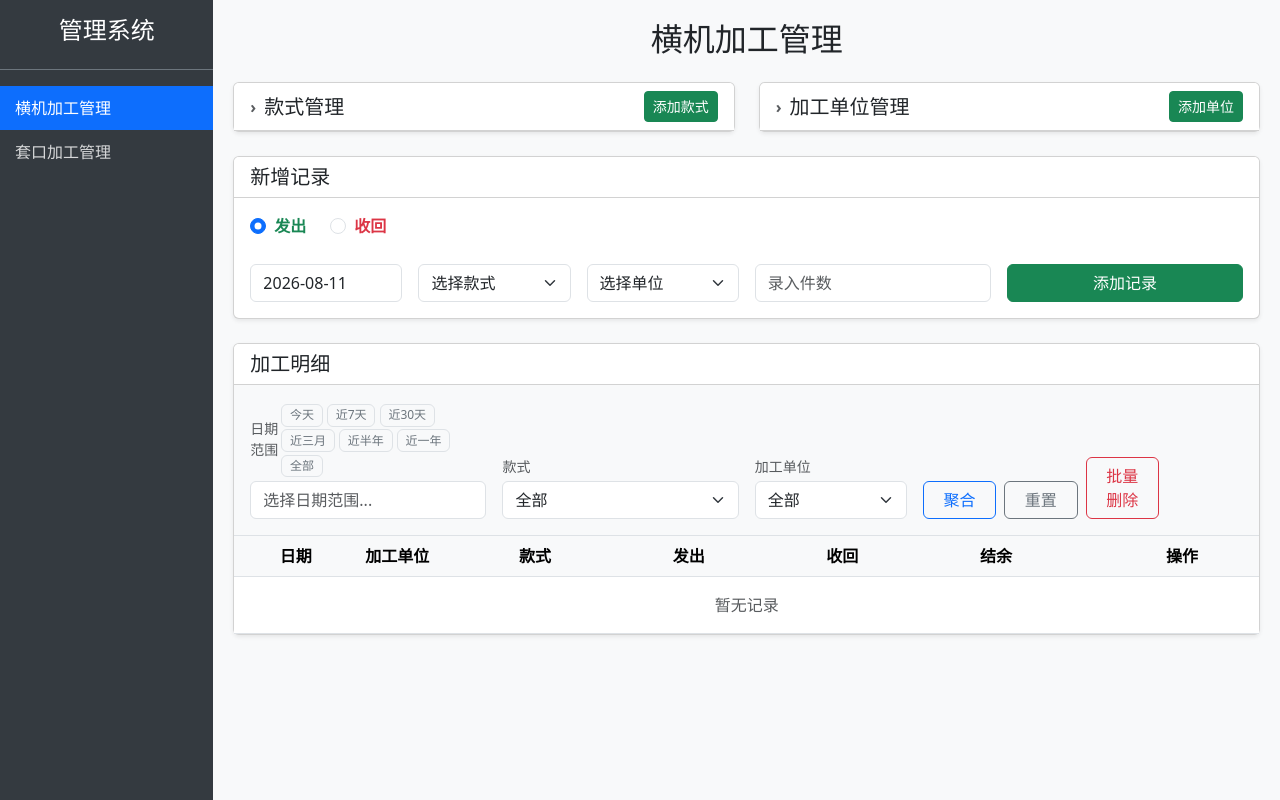
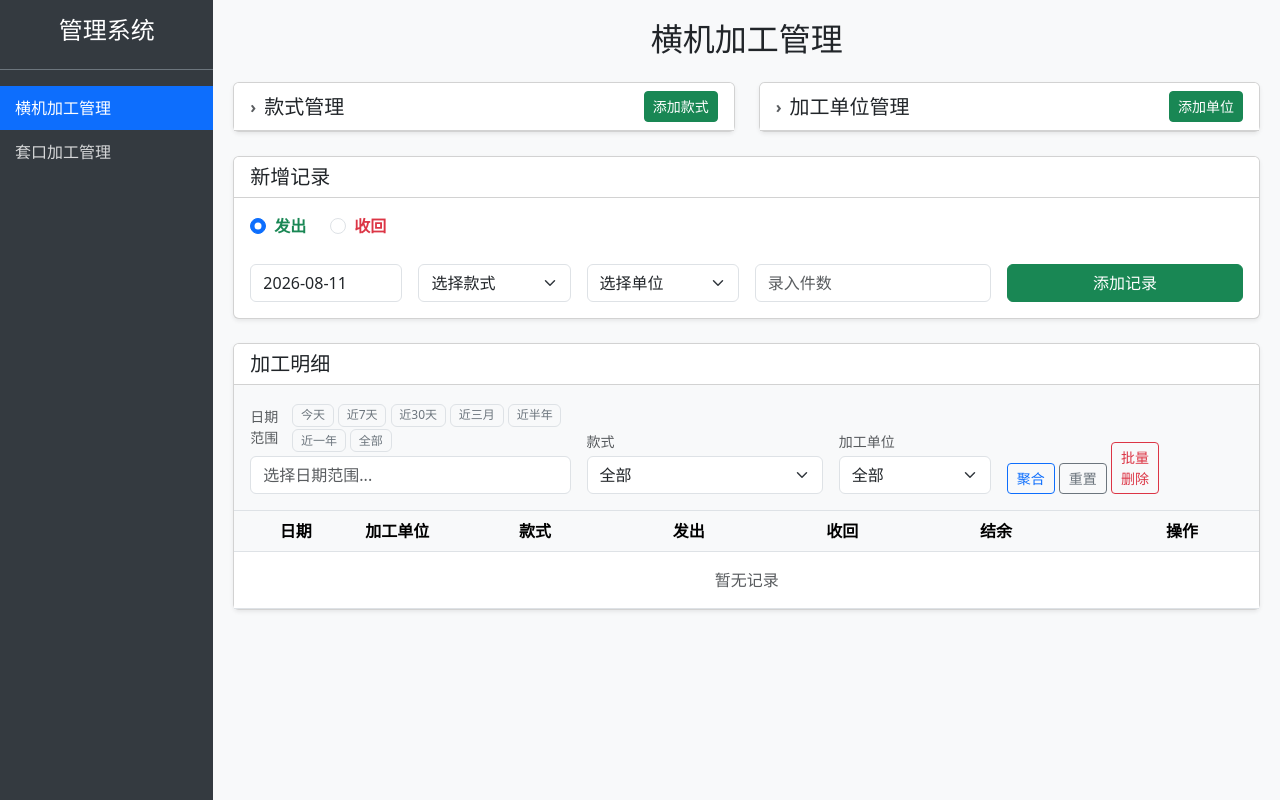
Before and after one commit to ruoruoliu/product-record-manager, a Flask app: page / in a window 1280 px wide. Run offline with Flask 3, Linux system fonts and the light colour scheme; some libraries are stand-ins or nearby versions.

Commit message:
fix: 款式/加工单位改名仅级联本模块记录，按钮缩小避免日期标签换行

```diff
--- a/app.py
+++ b/app.py
@@ -360,11 +360,6 @@ def hengji_edit_style():
         # Cascading rename in records
         if old_name != name:
             HengjiRecord.query.filter_by(style_name=old_name).update({'style_name': name})
-            TaokouRecord.query.filter_by(style_name=old_name).update({'style_name': name})
-            # Sync taokou style table too
-            tk_style = TaokouStyle.query.filter_by(name=old_name).first()
-            if tk_style:
-                tk_style.name = name
         db.session.commit()
         flash('款式修改成功', 'success')
     else:
@@ -405,10 +400,6 @@ def hengji_edit_unit():
         unit.name = name
         if old_name != name:
             HengjiRecord.query.filter_by(processing_unit=old_name).update({'processing_unit': name})
-            TaokouRecord.query.filter_by(processing_unit=old_name).update({'processing_unit': name})
-            tk_unit = TaokouProcessingUnit.query.filter_by(name=old_name).first()
-            if tk_unit:
-                tk_unit.name = name
         db.session.commit()
         flash('加工单位修改成功', 'success')
     else:
@@ -814,10 +805,6 @@ def taokou_edit_style():
         style.name = name
         if old_name != name:
             TaokouRecord.query.filter_by(style_name=old_name).update({'style_name': name})
-            HengjiRecord.query.filter_by(style_name=old_name).update({'style_name': name})
-            h_style = HengjiStyle.query.filter_by(name=old_name).first()
-            if h_style:
-                h_style.name = name
         db.session.commit()
         flash('款式修改成功', 'success')
     else:
@@ -858,10 +845,6 @@ def taokou_edit_unit():
         unit.name = name
         if old_name != name:
             TaokouRecord.query.filter_by(processing_unit=old_name).update({'processing_unit': name})
-            HengjiRecord.query.filter_by(processing_unit=old_name).update({'processing_unit': name})
-            h_unit = HengjiProcessingUnit.query.filter_by(name=old_name).first()
-            if h_unit:
-                h_unit.name = name
         db.session.commit()
         flash('加工单位修改成功', 'success')
     else:
--- a/templates/hengji.html
+++ b/templates/hengji.html
@@ -171,7 +171,7 @@
     </div>
     <div class="card-body border-bottom bg-light">
         <form action="{{ url_for('hengji_index') }}" method="POST" class="row g-3 align-items-end" id="filterForm">
-            <div class="col-md-3">
+            <div class="col-md-4">
                 <div class="d-flex justify-content-between align-items-center">
                     <label class="form-label small text-muted mb-1">日期范围</label>
                     <div class="mb-1">
@@ -204,17 +204,17 @@
                     {% endfor %}
                 </select>
             </div>
-             <div class="col-md-3 d-flex gap-2 align-items-end">
+             <div class="col-md-2 d-flex gap-1 align-items-end">
                 <div class="d-grid" style="flex: 1;">
-                    <button type="button" id="toggleAggregateBtn" onclick="toggleAggregate()" class="btn btn-{{ 'primary' if show_aggregate else 'outline-primary' }}">
+                    <button type="button" id="toggleAggregateBtn" onclick="toggleAggregate()" class="btn btn-sm btn-{{ 'primary' if show_aggregate else 'outline-primary' }}">
                         {{ '明细' if show_aggregate else '聚合' }}
                     </button>
                 </div>
                 <div class="d-grid" style="flex: 1;">
-                    <a href="{{ url_for('hengji_index') }}" class="btn btn-outline-secondary">重置</a>
+                    <a href="{{ url_for('hengji_index') }}" class="btn btn-sm btn-outline-secondary">重置</a>
                 </div>
                 <div class="d-grid" style="flex: 1;">
-                    <button type="button" class="btn btn-outline-danger" onclick="batchDelete()">批量删除</button>
+                    <button type="button" class="btn btn-sm btn-outline-danger" onclick="batchDelete()">批量删除</button>
                 </div>
             </div>
         </form>
```
Also changed, not shown: templates/taokou.html (+5 -5 lines).
